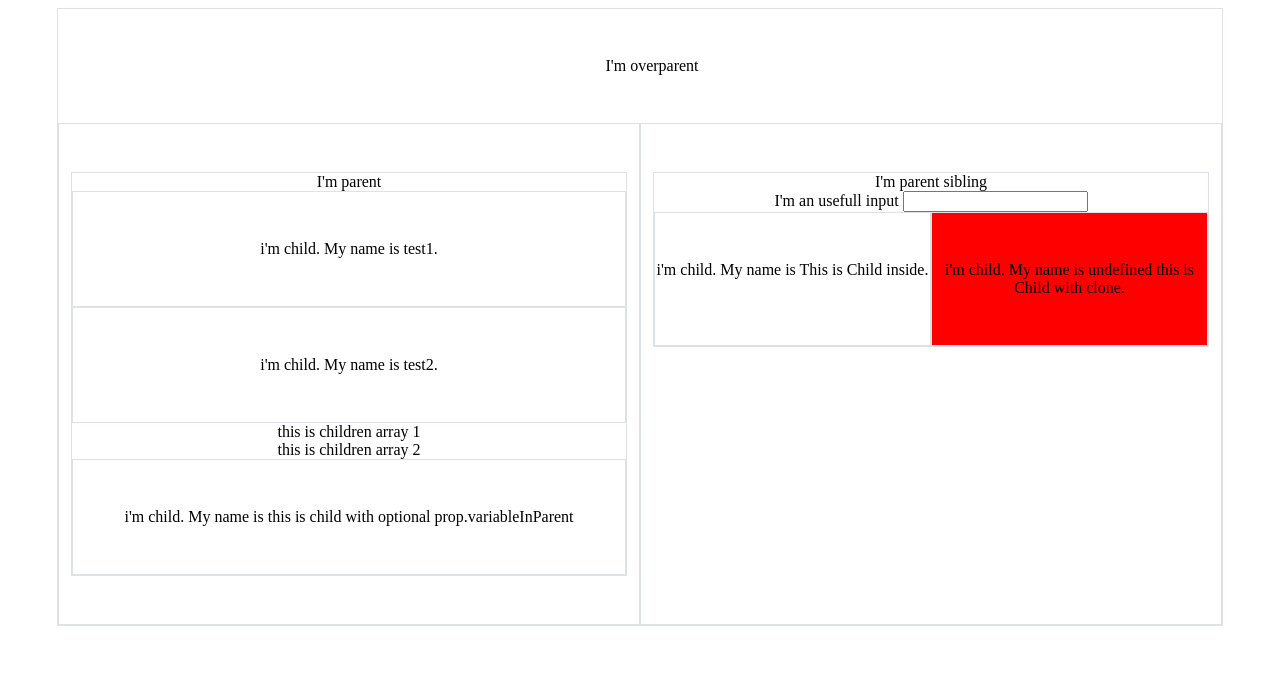
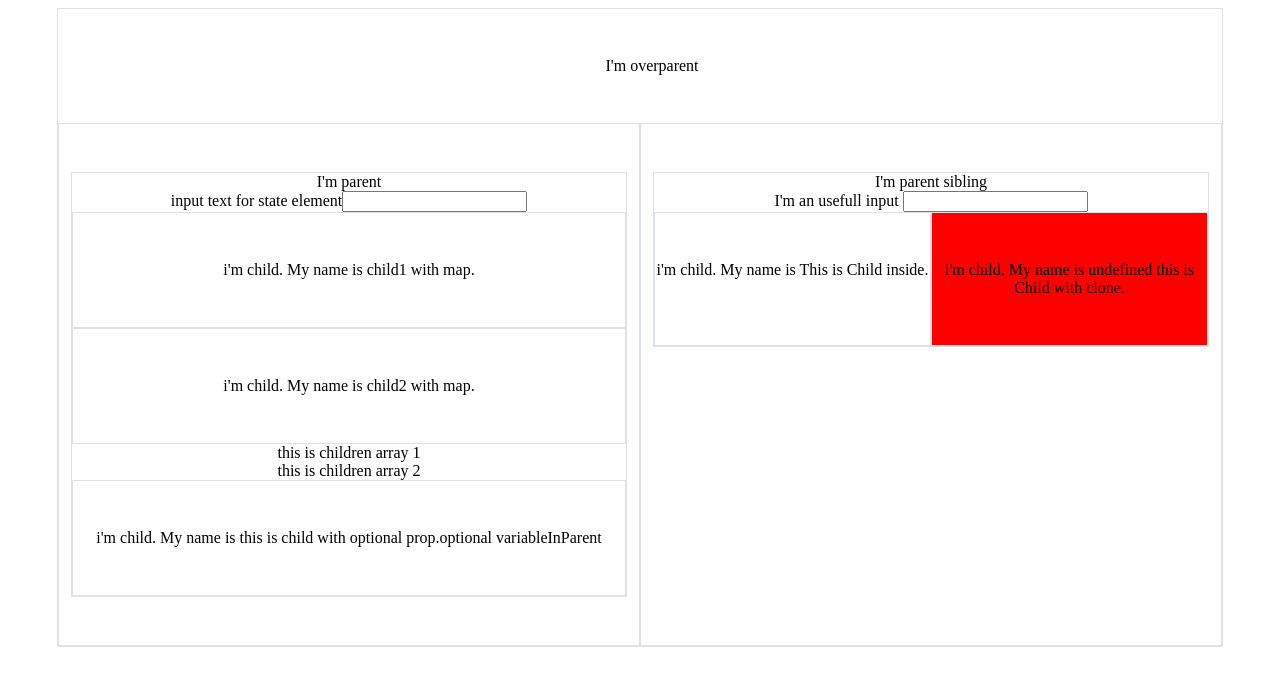
Before and after one commit to PieroProcessing/react-lessons, a React (Create React App) app: page / in a window 1280 px wide. Shown: the top 686 px of the page. Built offline with nearby package versions, Linux system fonts and the light colour scheme.

Commit message:
use effect

```diff
--- a/src/componets/Child/index.tsx
+++ b/src/componets/Child/index.tsx
@@ -1,19 +1,29 @@
-import { useState, MouseEvent } from "react";
+import { useState, MouseEvent, useEffect } from "react";
 
 interface Props {
   [key: string]: any;
   isActive: boolean;
-  element: { id: string; age: number };
+  element: { id: string | undefined; age: number };
 }
 
 const Child = (props: Props): JSX.Element => {
-    console.log("i'm child", props.element.id);
-    const [click, setClick] = useState<string>()
+
+    const [click, setClick] = useState<HTMLDivElement>()
+
+    useEffect(() => {
+      console.log(`i'm child in useEffect without dependency`)
+    }, []);
+    useEffect(() => {
+      console.log(`i'm child ${props.element.id} in useEffect with props dependency`)
+    }, [props]);
+    useEffect(() => {
+      console.log(`i'm child  in useEffect with click value :${click} dependency`)
+      if(!click) return;
+      click.classList.add("newclass");
+    }, [click]);
 
     const handleClick = (event: MouseEvent<HTMLDivElement>): void => {
-      console.log("i have clicked", event);
-      setClick(event.currentTarget.innerHTML);
-      event.currentTarget.classList.add('newclass');
+      setClick(event.currentTarget);
     };
     return (
       <div id={props.element.id} className='col py-5 border' onClick={handleClick} style={{ backgroundColor: props.backgroundColor}}>
--- a/src/componets/OverParent/index.tsx
+++ b/src/componets/OverParent/index.tsx
@@ -2,7 +2,6 @@ import React from 'react' ;
 import { Parent, ParentSibling, Child } from '../index'
 
 const OverParent = ():JSX.Element => {
-    console.log('this is OverParent message: ');
     const handleCallback = (txt: string)=> console.log('this is callback message: ', txt)
     return (
       <div className="row text-center ">
--- a/src/componets/Parent/index.tsx
+++ b/src/componets/Parent/index.tsx
@@ -1,17 +1,21 @@
-import React from 'react' ;
+import React, { useState } from 'react' ;
 import { Child } from '..';
 
 interface Props {
   [key: string]: any;
 }
 const Parent = (props: Props):JSX.Element => {
-  console.log(`I'm parent`, props);
-  const variableInParent = "variableInParent";
+  const [element, setElement] = useState<string>();
+  const variableInParent = "optional variableInParent";
   return (
     <div className="border">
       <div>I'm parent</div>
-      {["test1", "test2"].map((el, index) => (
-        <Child key={index} isActive={true} element={{ id: el, age: 46 }} />
+      <div>
+        <label>input text for state element</label>
+        <input type='text' onChange={({target:{value}})=>setElement(value)}/>
+      </div>
+      {["child1 with map", "child2 with map"].map((el, index) => (
+        <Child key={index} isActive={true} element={{ id: element || el, age: 46 }} />
       ))}
       {React.Children.map(props.children, (child)=> child)}
       {React.cloneElement( <Child isActive={true} element={{ id: 'this is child with optional prop', age: 30 }} />, {
--- a/src/componets/ParentSibling/index.tsx
+++ b/src/componets/ParentSibling/index.tsx
@@ -10,12 +10,11 @@ interface Props {
 const ParentSibling: React.FC<Props> = (
   props
 ): JSX.Element => {
-  console.log("i'm parent  sibling", props);
   const [input, setInput] = useState<{ name: string; value: string }>();
+
   const handleChange = ({
     target: { name, value },
   }: ChangeEvent<HTMLInputElement>): void => {
-    console.log("input usefull value", name, value);
     setInput({ name, value });
   };
   return (
```
